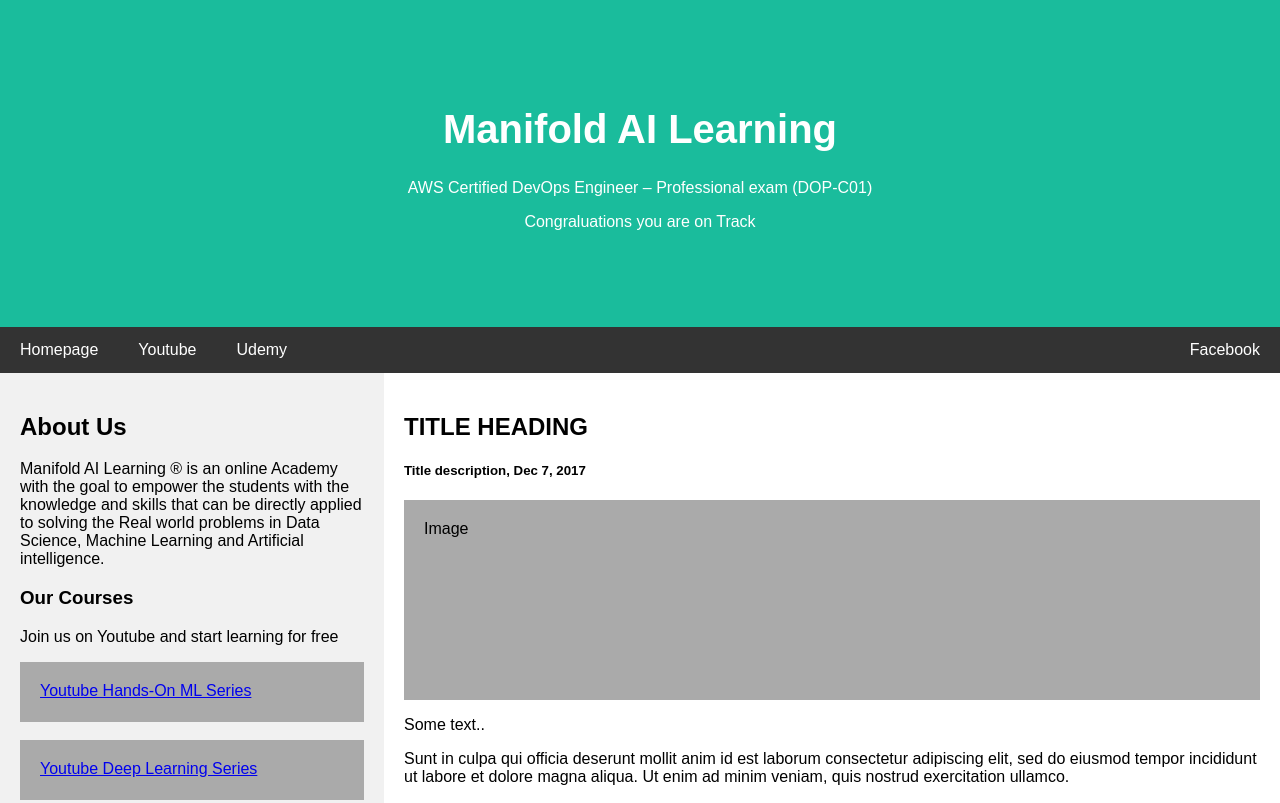
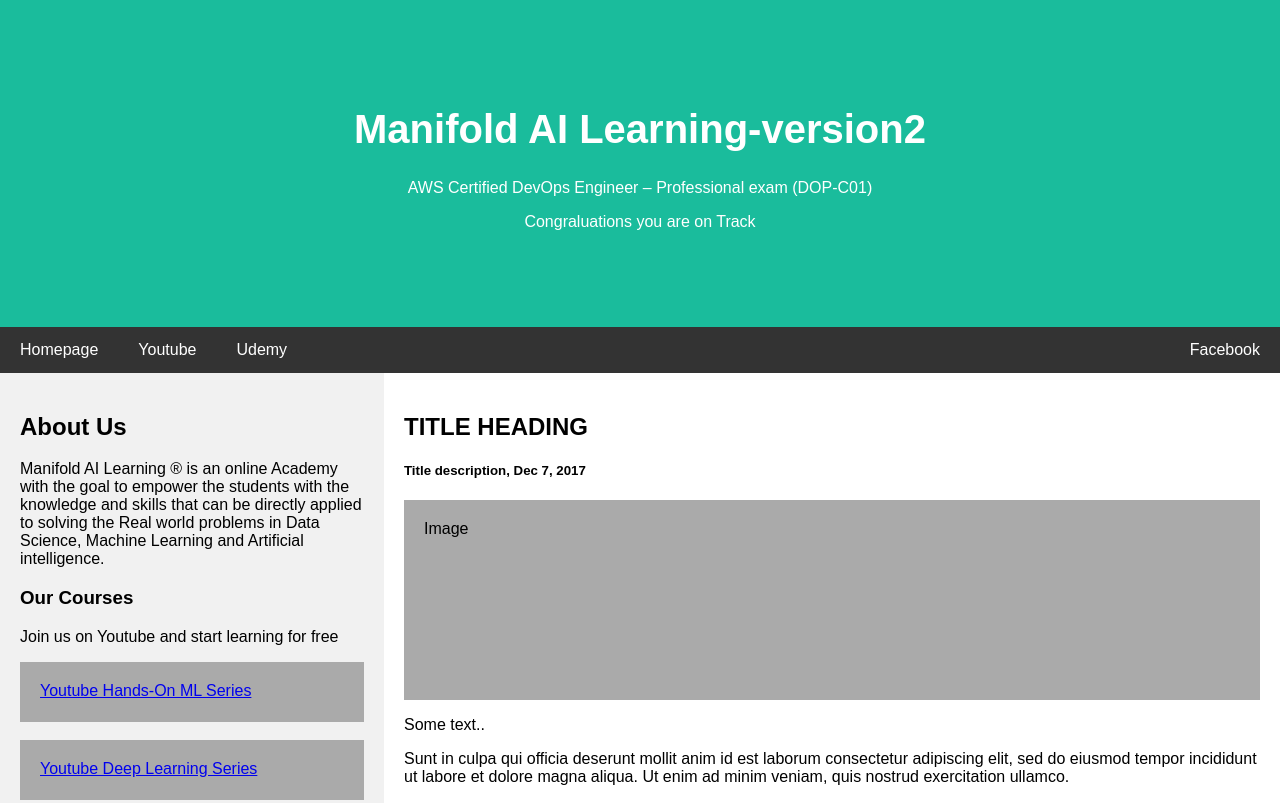
Before and after one commit to Uttamhub-ml/aws-codepipeline, a plain HTML site: page index.html in a window 1280 px wide. Shown: the top 803 px of the page. Drawn offline with Linux system fonts and the light colour scheme.

Commit message:
Update index.html
Updated index.html with v2

```diff
--- a/index.html
+++ b/index.html
@@ -113,7 +113,7 @@ body {
 <body>
 
 <div class="header">
-  <h1>Manifold AI Learning</h1>
+  <h1>Manifold AI Learning-version2</h1>
   <p>AWS Certified DevOps Engineer – Professional exam (DOP-C01)</p>
   <p>Congraluations you are on Track</p>
 </div>
```
